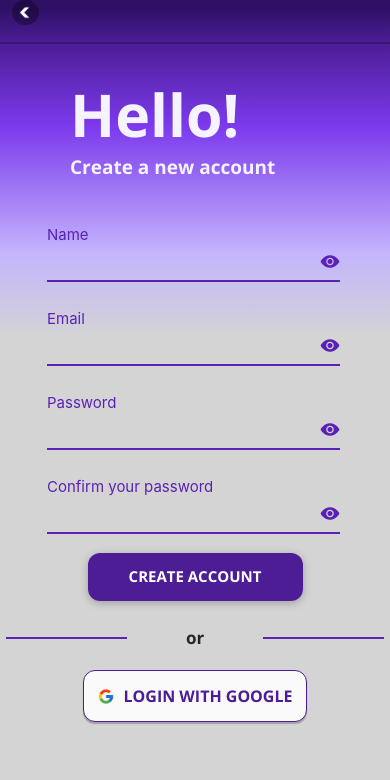
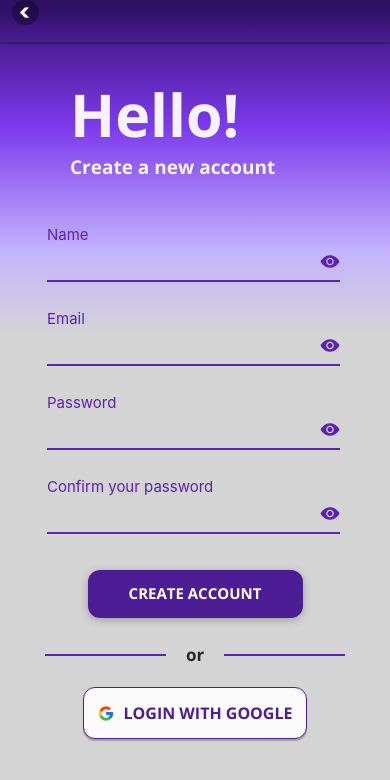
Before and after one commit to edegan-furb/Entra21-TCC, a React Native app in the folder Client/: screen /SignUp in a window 390 px wide. Shown: the top 780 px of the page. Built offline with nearby package versions, Linux system fonts and the light colour scheme.

Commit message:
fixes edegan

```diff
--- a/Client/components/LoginGoogle.js
+++ b/Client/components/LoginGoogle.js
@@ -2,11 +2,11 @@ import { Image, StyleSheet, Text, TouchableOpacity, View } from "react-native";
 import { GlobalStyles } from "../constants/Colors";
 import {
   widthPercentageToDP as wp,
-    heightPercentageToDP as hp
-} from 'react-native-responsive-screen';
+  heightPercentageToDP as hp,
+} from "react-native-responsive-screen";
 
-export default function ContentGoogleButton({title}) {
-    return(
+export default function ContentGoogleButton({ title }) {
+  return (
     <>
       <View style={styles.content}>
         <View style={styles.divider}></View>
@@ -14,7 +14,10 @@ export default function ContentGoogleButton({title}) {
         <View style={styles.divider}></View>
       </View>
       <TouchableOpacity style={styles.contentButton}>
-                <Image source={require('../assets/images/google.png')} style={styles.icon}/>
+        <Image
+          source={require("../assets/images/google.png")}
+          style={styles.icon}
+        />
         <Text style={styles.title}>{title}</Text>
       </TouchableOpacity>
     </>
@@ -23,31 +26,31 @@ export default function ContentGoogleButton({title}) {
 
 const styles = StyleSheet.create({
   content: {
-        width: wp ('100%'),
-        flexDirection: 'row',
-        gap: ('15%'),
+    //height: hp(" 10%"),
+    flexDirection: "row",
+    justifyContent: "center",
     alignItems: "center",
-        justifyContent: "center"
+    gap: wp("5%"),
   },
   divider: {
-        height: hp ('0.28%'),
-        width: wp ('31%'),
-        backgroundColor: GlobalStyles.colors.primary800
+    height: hp("0.28%"),
+    width: wp("31%"),
+    backgroundColor: GlobalStyles.colors.primary800,
   },
   text: {
-        fontSize: hp ('2%'),
+    fontSize: hp("2%"),
     color: GlobalStyles.colors.neutral800,
-        fontFamily: 'open-sans-bold'
+    fontFamily: "open-sans-bold",
   },
   contentButton: {
     backgroundColor: GlobalStyles.colors.neutral50,
-        padding: wp ('3.5%'),
+    padding: wp("3.5%"),
     borderRadius: 12,
     alignItems: "center",
     borderColor: GlobalStyles.colors.primary900,
     borderWidth: 1,
-        flexDirection: 'row',
-        gap: wp ('2.5%'),
+    flexDirection: "row",
+    gap: wp("2.5%"),
     elevation: 4,
     shadowColor: GlobalStyles.colors.neutral950,
     shadowOpacity: 0.25,
@@ -55,12 +58,12 @@ const styles = StyleSheet.create({
     shadowRadius: 1,
   },
   icon: {
-        width: wp ('4%'),
-        height: hp ('2%')
+    width: wp("4%"),
+    height: hp("2%"),
   },
   title: {
     color: GlobalStyles.colors.primary900,
-        fontSize: hp ('1.9%'),
+    fontSize: hp("1.9%"),
     fontFamily: "open-sans-bold",
-    }
-})
+  },
+});
--- a/Client/screens/SignUpScreen.js
+++ b/Client/screens/SignUpScreen.js
@@ -1,5 +1,12 @@
-import { StyleSheet, View, Text, Pressable, Image, SafeAreaView, Platform } from "react-native";
-import { LinearGradient } from 'expo-linear-gradient';
+import {
+  StyleSheet,
+  View,
+  Text,
+  SafeAreaView,
+  Platform,
+  StatusBar,
+} from "react-native";
+import { LinearGradient } from "expo-linear-gradient";
 import { useNavigation } from "@react-navigation/native";
 
 import BackButton from "../components/BackButton";
@@ -8,8 +15,8 @@ import { GlobalStyles } from "../constants/Colors";
 
 import {
   widthPercentageToDP as wp,
-  heightPercentageToDP as hp
-} from 'react-native-responsive-screen';
+  heightPercentageToDP as hp,
+} from "react-native-responsive-screen";
 import CustomButton from "../components/CustomButton";
 import ContentGoogleButton from "../components/LoginGoogle";
 
@@ -19,8 +26,8 @@ function SignUpScreen() {
   function onPressHandler(page) {
     if (page === "Start") {
       navigation.navigate("Start");
-    } else if(page === "Tabs") {
-      navigation.navigate("Tabs")
+    } else if (page === "Tabs") {
+      navigation.navigate("Tabs");
     }
   }
   return (
@@ -33,28 +40,28 @@ function SignUpScreen() {
         GlobalStyles.colors.neutral300,
         GlobalStyles.colors.neutral300,
       ]}
-        locations={[0.01, 0.05, 0.15, 0.30, 0.40, 0.50]}
+      locations={[0.01, 0.05, 0.15, 0.3, 0.4, 0.5]}
       style={styles.background}
     >
       <SafeAreaView style={styles.container}>
-        <BackButton onPress={() => onPressHandler("Start")}/>
+        <BackButton onPress={() => onPressHandler("Start")} />
         <View style={styles.titleContent}>
           <Text style={styles.title}>Hello!</Text>
           <Text style={styles.subTitle}>Create a new account</Text>
         </View>
 
-        <Inputs title={"Name"} secureTextEntry={false} height={0}/>
-        <Inputs title={"Email"} secureTextEntry={false} height={0}/>
+        <Inputs title={"Name"} secureTextEntry={false} height={0} />
+        <Inputs title={"Email"} secureTextEntry={false} height={0} />
         <Inputs title={"Password"} secureTextEntry={true} />
         <Inputs title={"Confirm your password"} secureTextEntry={true} />
         <View style={styles.ContentButtons}>
           <CustomButton
             styleButton={styles.createButton}
             styleText={styles.createButtonText}
-            title={'CREATE ACCOUNT'}
-            onPress={() => onPressHandler("Tabs") }
+            title={"CREATE ACCOUNT"}
+            onPress={() => onPressHandler("Tabs")}
           />
-          <ContentGoogleButton title={'LOGIN WITH GOOGLE'}/>
+          <ContentGoogleButton title={"LOGIN WITH GOOGLE"} />
         </View>
       </SafeAreaView>
     </LinearGradient>
@@ -65,49 +72,49 @@ export default SignUpScreen;
 
 const styles = StyleSheet.create({
   background: {
-    width: wp ('100%'),
-    height: hp ('100%'),
     flex: 1,
+    width: wp("100%"),
+    height: hp("100%"),
     alignItems: "center",
     justifyContent: "center",
   },
   container: {
-    width: wp ('100%'),
-    height: hp ('100%'),
+    flex: 1,
+    paddingTop: Platform.OS === "android" ? StatusBar.currentHeight : 0,
   },
   titleContent: {
-    width: wp ('80%'),
-    height: hp ('20%'),
+    width: wp("80%"),
+    height: hp("20%"),
     alignItems: "start",
     justifyContent: "center",
   },
   title: {
-    fontSize: hp ('7%'),
-    fontWeight: 'bold',
+    fontSize: hp("7%"),
+    fontWeight: "bold",
     color: GlobalStyles.colors.primary50,
-    paddingLeft: wp ('18%'),
+    paddingLeft: wp("18%"),
     fontFamily: "open-sans-bold",
   },
   subTitle: {
     color: GlobalStyles.colors.primary50,
-    fontSize: hp ('2.3%'),
-    fontWeight: 'bold',
-    paddingLeft: wp ('18%'),
+    fontSize: hp("2.3%"),
+    fontWeight: "bold",
+    paddingLeft: wp("18%"),
     fontFamily: "open-sans-bold",
   },
   ContentButtons: {
-    width: wp ('100%'),
-    height: hp ('21%'),
+    width: wp("100%"),
+    height: hp("25%"),
     alignItems: "center",
     justifyContent: "center",
-    gap: hp ('2.5%')
+    gap: hp("2.5%"),
   },
   createButton: {
-    width: wp ('55%'),
-    height: hp ('5.7%'),
+    width: wp("55%"),
+    height: hp("5.7%"),
     borderWidth: 0,
   },
   createButtonText: {
-    fontSize: hp ('1.8%')
-  }
+    fontSize: hp("1.8%"),
+  },
 });
```
Lines whose indentation alone changed are shown as unchanged.
